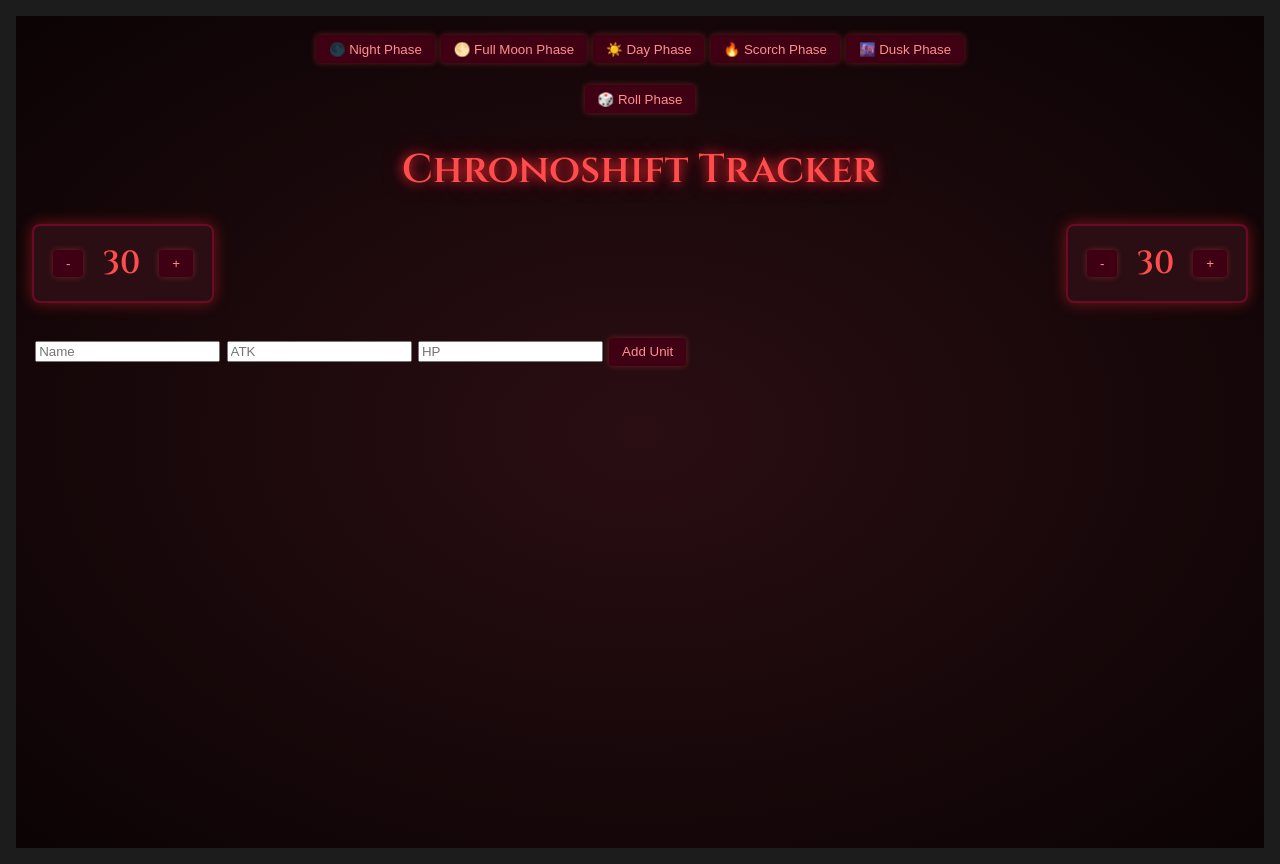
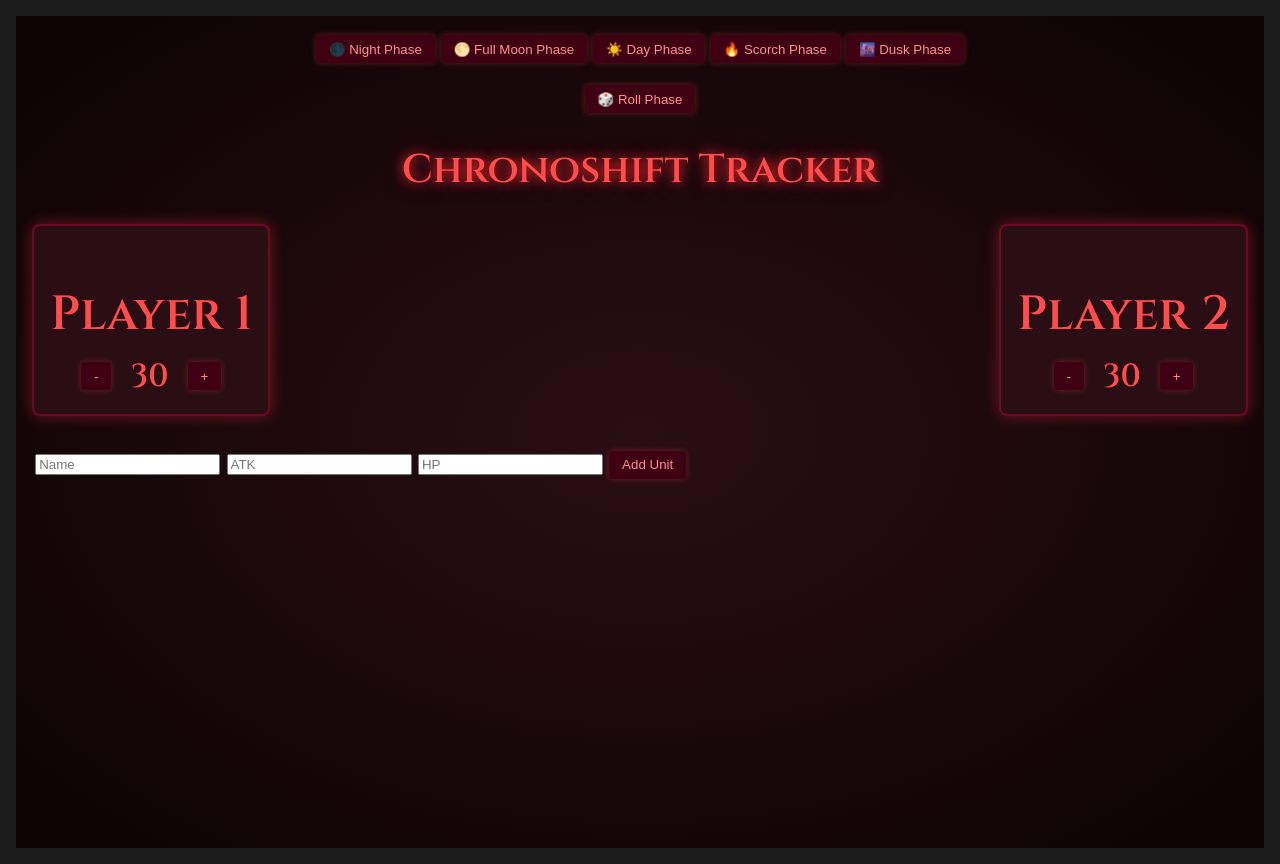
Before and after one commit to YatoCrow/chronoshift-tracker, a React (Vite) app: page / in a window 1280 px wide. Built offline with nearby package versions, Linux system fonts and the light colour scheme.

Commit message:
Add labels above each HP tracker

```diff
--- a/src/App.jsx
+++ b/src/App.jsx
@@ -60,6 +60,9 @@ const rollPhase = () => {
       <div className="player-hp">
   {playerHP.map((hp, idx) => (
   <div key={idx} className="hp-counter">
+    <h2 style={{ textAlign: "center", marginBottom: "0.5rem" }}>
+      {`Player ${idx + 1}`}
+    </h2>
     <div className="hp-controls">
       <button onClick={() => updateHP(idx, -1)}>-</button>
       <span>{hp}</span>
```
Lines whose indentation alone changed are shown as unchanged.
